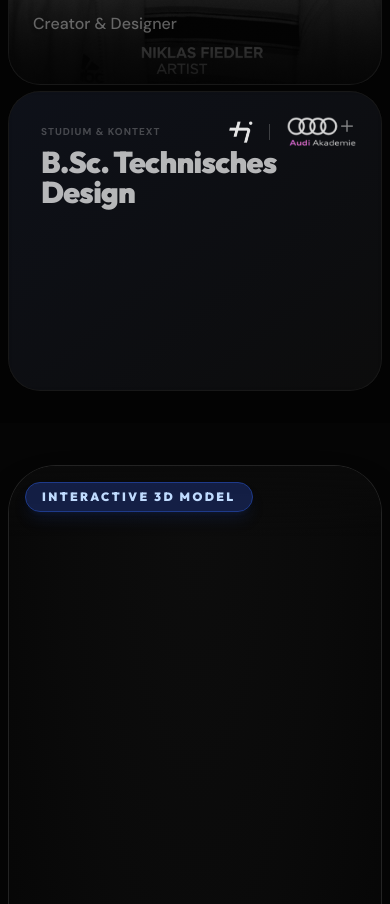
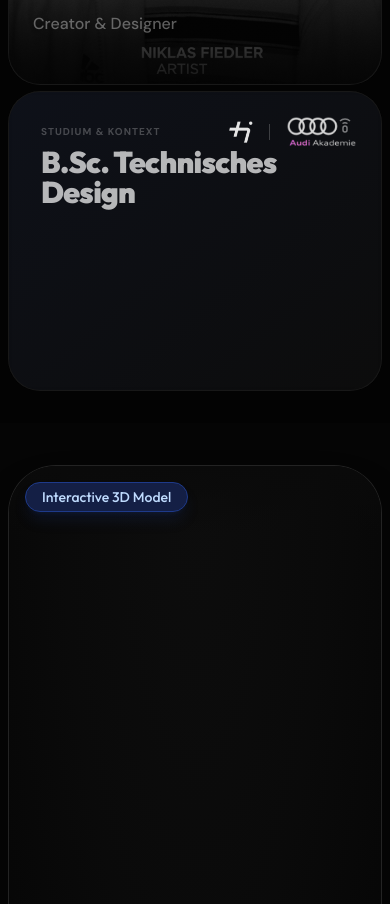
Before and after one commit to Nklsfdler/Schwerelos, a Next.js app: page / in a window 390 px wide. Shown: the part 10137-11041 px from the top of the page. Built offline with nearby package versions, Linux system fonts and the light colour scheme.

Commit message:
chore: Final UI Polish Round 18 (Subtle Audio, Smooth 3D, Touch Affordance)

```diff
--- a/app/components/AmbientSound.tsx
+++ b/app/components/AmbientSound.tsx
@@ -121,18 +121,19 @@ export default function AmbientSound({ scrollProgress }: AmbientSoundProps) {
             {/* HINT ARROW (Visible if Muted & Top of Page) */}
             {isMuted && showHint && (
                 <div
-                    className="flex items-center gap-3 pointer-events-none"
+                    className="flex items-center gap-2 pointer-events-none"
                     style={{ zIndex: 200 }}
                 >
-                    <span className="text-[10px] uppercase tracking-widest text-white/80 font-bold font-[family-name:var(--font-outfit)] whitespace-nowrap drop-shadow-md">Ton an für volles Erlebnis</span>
+                    <span className="text-sm text-white/90 font-medium font-[family-name:var(--font-outfit)] whitespace-nowrap drop-shadow-md">Ton einschalten</span>
                     <motion.svg
                         width="24" height="24" viewBox="0 0 24 24" fill="none" stroke="currentColor" strokeWidth="2.5"
-                        className="text-white w-6 h-6"
-                        animate={{ x: [-5, 0, -5] }}
+                        strokeLinecap="round" strokeLinejoin="round"
+                        className="text-white w-5 h-5"
+                        animate={{ x: [0, 5, 0] }}
                         transition={{ repeat: Infinity, duration: 1.5, ease: "easeInOut" }}
                     >
-                        <path d="M12 5v14" />
-                        <path d="M19 12l-7 7-7-7" />
+                        <path d="M5 12h14" />
+                        <path d="M12 5l7 7-7 7" />
                     </motion.svg>
                 </div>
             )}
--- a/app/components/ModelSection.tsx
+++ b/app/components/ModelSection.tsx
@@ -54,7 +54,7 @@ const DATA = [
 const INITIAL_STATE = {
     title: "Schwerelos",
     text: "Eine Studie der Leichtigkeit. Wähle einen Bereich, um die Details zu erkunden.",
-    // INITIAL ORBIT: Zoomed out (140%) to show full model
+    // INITIAL ORBIT: Must match the hardcoded prop in model-viewer to prevent jump
     orbit: "45deg 75deg 140%",
     target: "0m 1.5m 0m",
     fov: "auto"
@@ -87,7 +87,7 @@ export default function ModelSection() {
 
                 {/* 1. TOP: STATIC HEADER (Badge Only) */}
                 <div className="relative z-30 w-full p-4 md:p-8 flex flex-col items-start bg-gradient-to-b from-[#0a0a0a] to-transparent shrink-0">
-                    <span className="text-xs uppercase tracking-[0.2em] text-blue-200 font-[family-name:var(--font-outfit)] font-black block mb-2 border border-blue-900 px-4 py-1.5 rounded-full bg-blue-950/80 shadow-lg shadow-blue-900/20">
+                    <span className="text-sm text-blue-200 font-[family-name:var(--font-outfit)] font-medium block mb-2 border border-blue-900 px-4 py-1 rounded-full bg-blue-950/80 shadow-lg shadow-blue-900/20">
                         Interactive 3D Model
                     </span>
                 </div>
@@ -106,8 +106,10 @@ export default function ModelSection() {
                         tone-mapping="neutral"
                         camera-controls
                         auto-rotate={activeIndex === null}
-                        camera-orbit={currentData.orbit}
-                        camera-target={currentData.target}
+                        rotation-per-second="30deg" // Faster rotation
+                        // HARDCODED INITIAL STATE: matches INITIAL_STATE const to prevent jump on mount/reset
+                        camera-orbit={activeIndex === null ? "45deg 75deg 140%" : currentData.orbit}
+                        camera-target={activeIndex === null ? "0m 1.5m 0m" : currentData.target}
                         field-of-view={currentData.fov}
                         min-camera-orbit="auto auto 5%"
                         min-field-of-view="2deg"
--- a/app/page.tsx
+++ b/app/page.tsx
@@ -143,18 +143,15 @@ function SpotlightCard({ children, className = "", colSpan = "col-span-1", rowSp
             className={`relative border border-white/5 bg-neutral-900/50 backdrop-blur-sm overflow-hidden rounded-[2rem] group ${colSpan} ${rowSpan} ${className}`}
             onMouseMove={handleMouseMove}
         >
-            {/* AFFORDANCE: Plus Icon in Corner */}
-            <div className="absolute top-6 right-6 z-20 opacity-30 group-hover:opacity-100 transition-opacity duration-500 pointer-events-none">
-                <svg width="20" height="20" viewBox="0 0 24 24" fill="none" stroke="currentColor" strokeWidth="1.5" className="text-white">
-                    <path d="M12 5v14M5 12h14" />
+            {/* AFFORDANCE: Touch Fingerprint (Subtle Pulse) */}
+            <div className="absolute top-6 right-6 z-20 opacity-0 group-hover:opacity-60 transition-opacity duration-700 pointer-events-none animate-pulse">
+                <svg width="24" height="24" viewBox="0 0 24 24" fill="none" stroke="currentColor" strokeWidth="1.5" className="text-white">
+                    <path d="M12 10a2 2 0 0 0-2 2v2a2 2 0 0 0 2 2 2 2 0 0 0 2-2v-2a2 2 0 0 0-2-2z" />
+                    <path d="M9.5 7.5a4.5 4.5 0 0 1 5 0" />
+                    <path d="M7 5a7 7 0 0 1 10 0" />
                 </svg>
             </div>
-            {/* AFFORDANCE: Plus Icon in Corner */}
-            <div className="absolute top-6 right-6 z-20 opacity-30 group-hover:opacity-100 transition-opacity duration-500">
-                <svg width="20" height="20" viewBox="0 0 24 24" fill="none" stroke="currentColor" strokeWidth="1.5" className="text-white">
-                    <path d="M12 5v14M5 12h14" />
-                </svg>
-            </div>
+
             {/* Spotlight only visible on hover (Desktop) */}
             <motion.div
                 className="pointer-events-none absolute -inset-px opacity-0 transition duration-500 group-hover:opacity-100"
@@ -493,8 +490,8 @@ export default function Home() {
 
 
                 {/* 4. 3D ANTIGRAVITY SECTION */}
-                {/* Minimal vertical padding - Tighter layout */}
-                <div className="py-0">
+                {/* Negative Top Margin for Tighter Connection */}
+                <div className="md:-mt-12 py-0 relative z-20">
                     <ModelSection />
                 </div>
 
```
